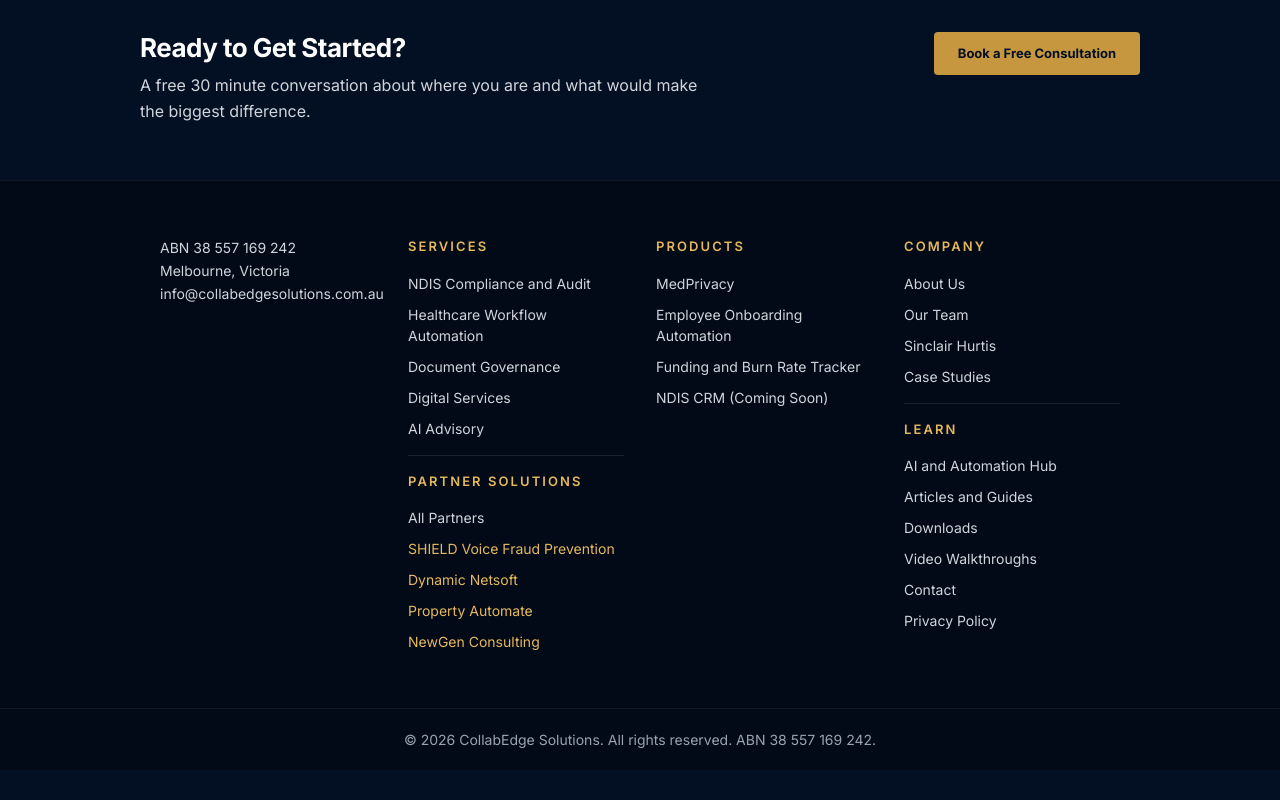
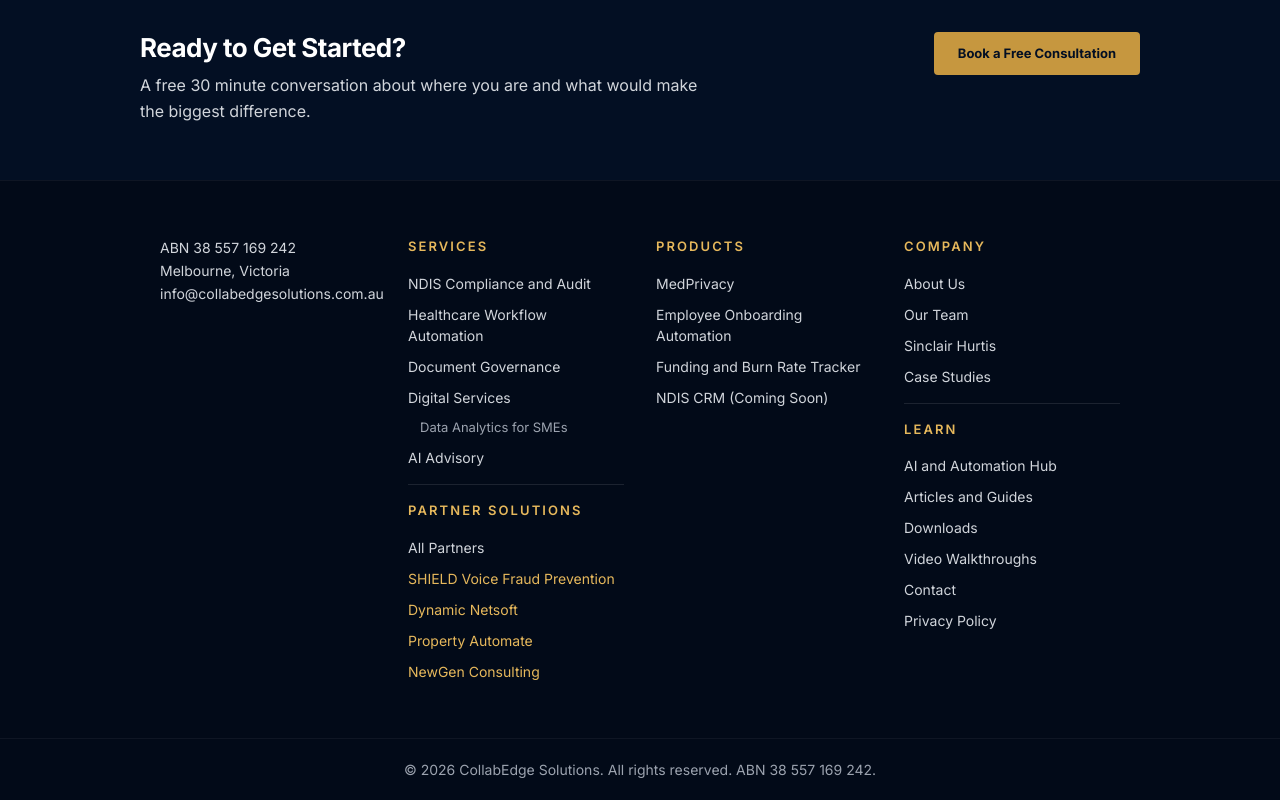
Before and after one commit to shurtis-0601/collabedge, a Next.js app: page / in a window 1280 px wide. Shown: the part 4120-4920 px from the top of the page. Before the commit the page ends 4890 px from the top, so only its background shows below. Built offline with nearby package versions, Linux system fonts and the light colour scheme.

Commit message:
feat(footer): add Data Analytics for SMEs link below Digital Services
Matches the indented sub-item treatment used in the nav.

Co-Authored-By: Claude Sonnet 4.6 <noreply@anthropic.com>
Claude-Session: https://claude.ai/code/session_014dUtjmkEMaPPiYGe43BjWg

```diff
--- a/components/layout/SiteFooter.tsx
+++ b/components/layout/SiteFooter.tsx
@@ -32,6 +32,7 @@ export default function SiteFooter() {
               <li><Link href="/services/healthcare-workflow" className="hover:text-white transition-colors">Healthcare Workflow Automation</Link></li>
               <li><Link href="/services/document-governance" className="hover:text-white transition-colors">Document Governance</Link></li>
               <li><Link href="/services/digital" className="hover:text-white transition-colors">Digital Services</Link></li>
+              <li className="pl-3 text-[13px] text-[#9CA3AF]"><Link href="/services/analytics" className="hover:text-[#D1D5DB] transition-colors">Data Analytics for SMEs</Link></li>
               <li><Link href="/services/ai-advisory" className="hover:text-white transition-colors">AI Advisory</Link></li>
             </ul>
             <div className="my-4 h-px bg-white/10" />
```
